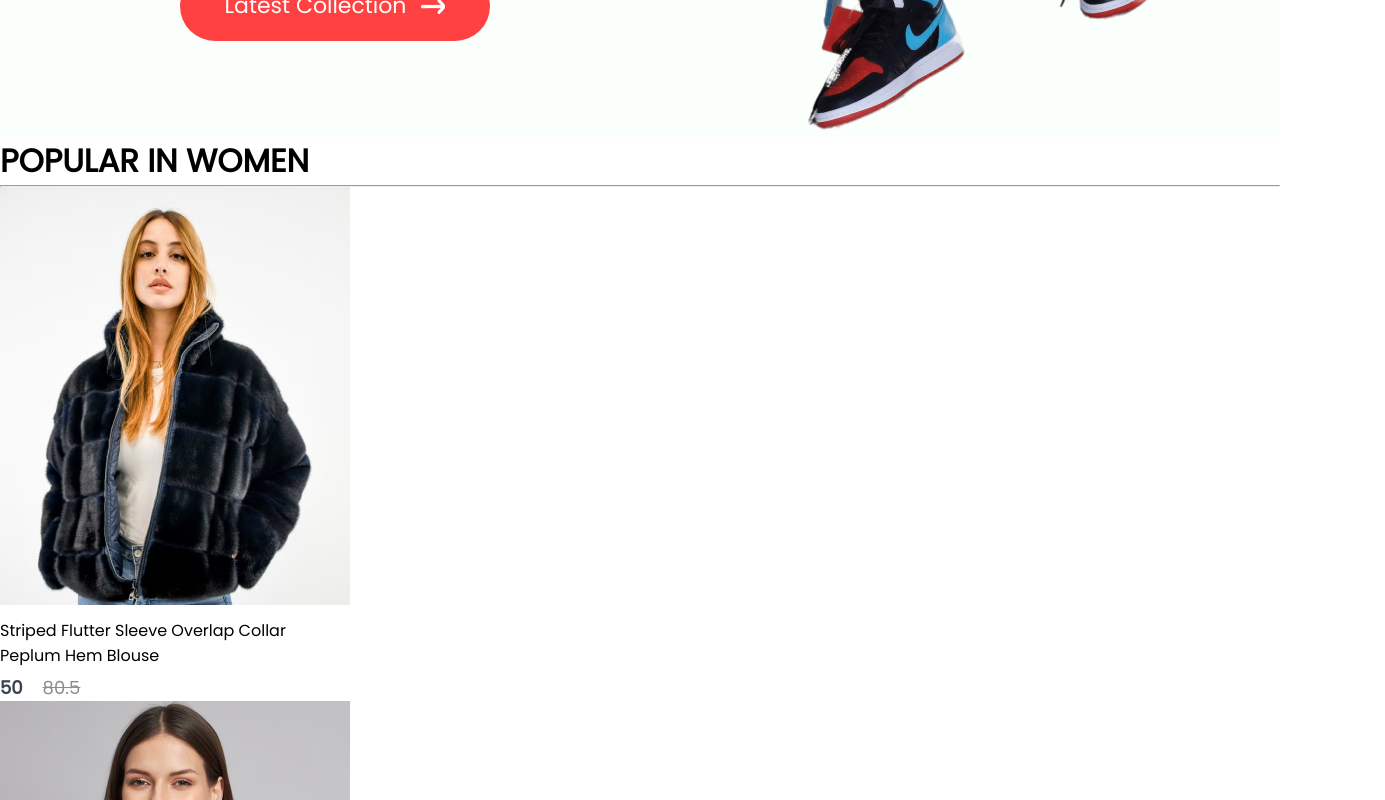
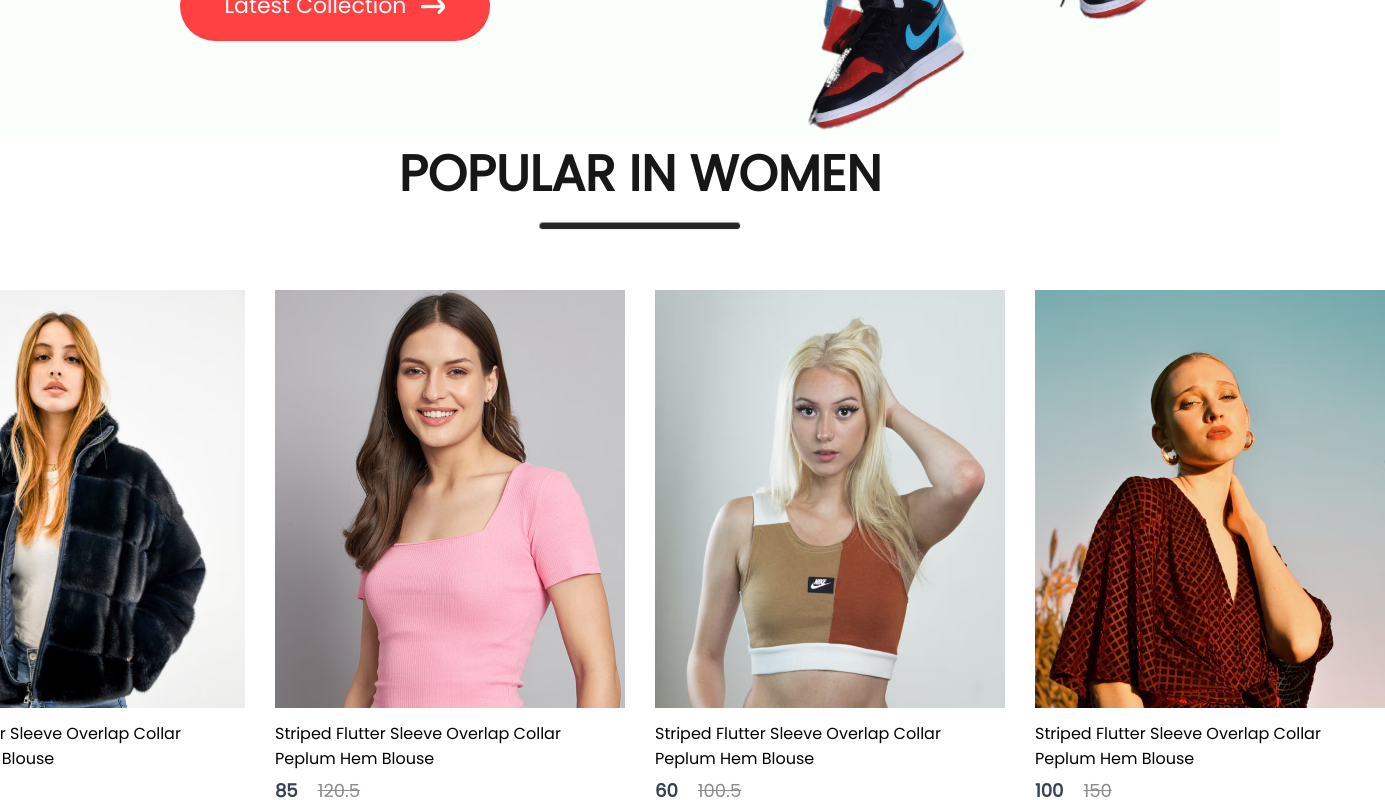
Before and after one commit to EngrMunir/e-commerce, a React (Vite) app: page / in a window 1280 px wide. Shown: the part 760-1560 px from the top of the page, 1385 px wide, since content can reach past the window. Built offline with nearby package versions, Linux system fonts and the light colour scheme.

Commit message:
popular item added

```diff
--- a/src/Components/Popular/Popular.css
+++ b/src/Components/Popular/Popular.css
@@ -0,0 +1,26 @@
+.popular{
+    display: flex;
+    flex-direction: column;
+    align-items: center;
+    gap: 10px;
+    height: 90vh;
+}
+
+.popular h1{
+    color: #171717;
+    font-size: 50px;
+    font-weight: 600;
+
+}
+.popular hr{
+    width: 200px;
+    height: 6px;
+    border-radius: 10px;
+    background: #252525;
+}
+
+.popular-item{
+    margin-top: 50px;
+    display: flex;
+    gap: 30px;
+}
```
